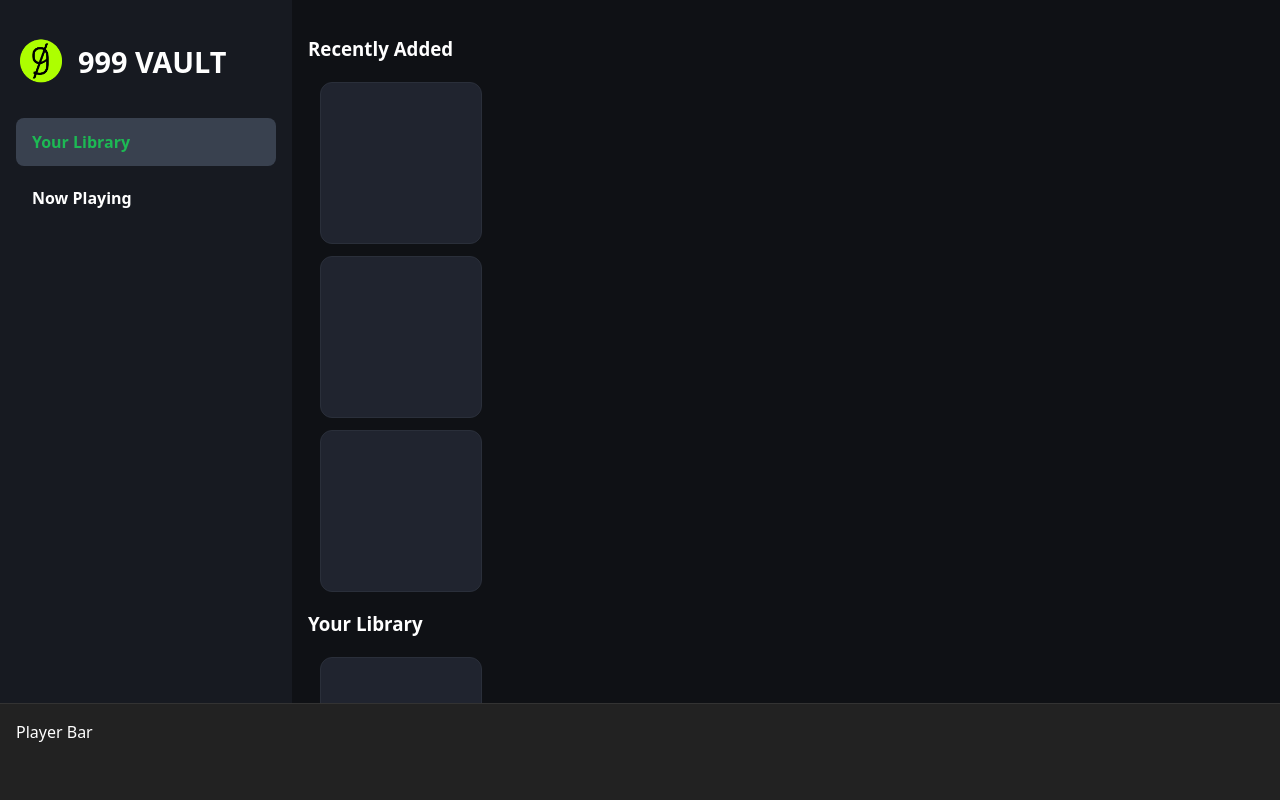
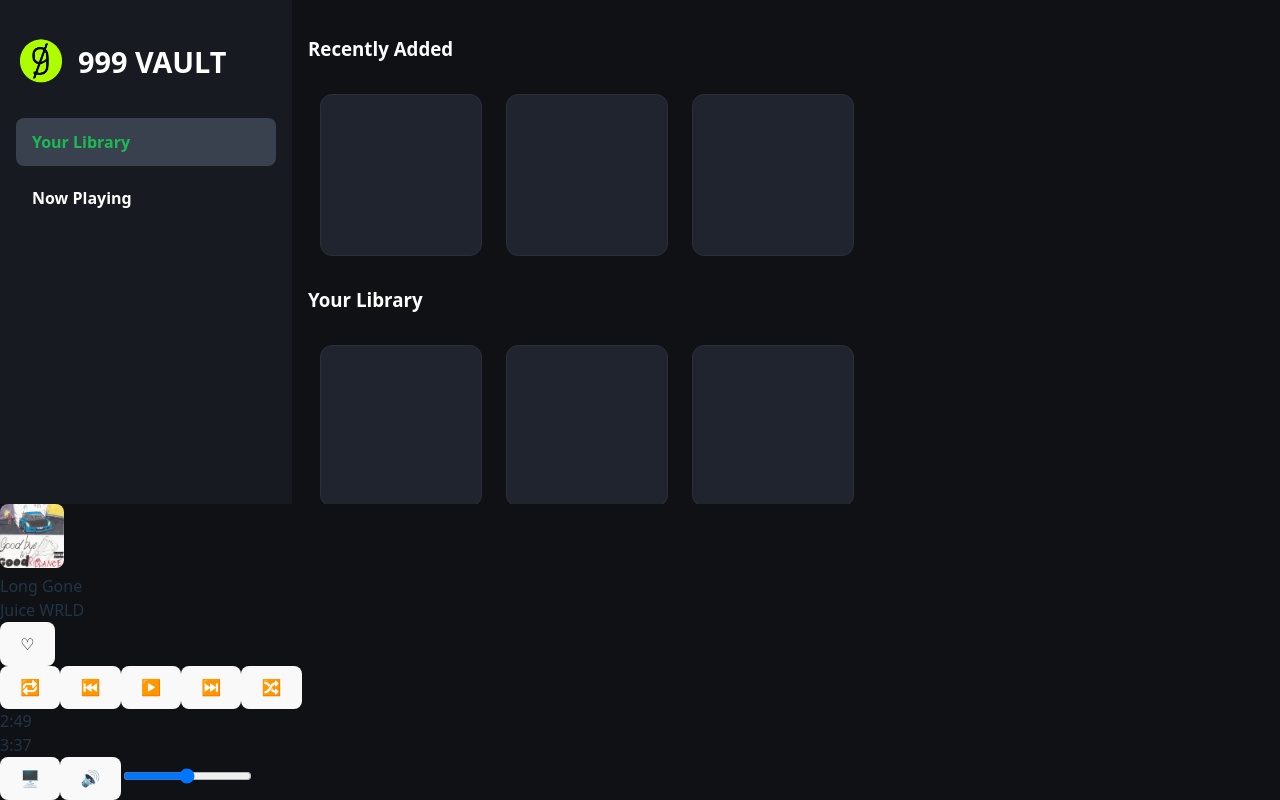
Before and after one commit to sheronjay/my-music, a React (Vite) app: page / in a window 1280 px wide. Built offline with nearby package versions, Linux system fonts and the light colour scheme.

Commit message:
added the cards in the library to a flex box. completed the PlayerBar.jsx file.

```diff
--- a/src/components/PlayerBar.jsx
+++ b/src/components/PlayerBar.jsx
@@ -1,18 +1,44 @@
+import albumcover from "../assets/left-control-album-cover.jpeg";
+
 export default function PlayerBar() {
   return (
-    <footer style={{
-      position: 'fixed',
-      left: 0,
-      right: 0,
-      bottom: 0,
-      background: '#222',
-      color: 'white',
-      height: '64px',
-      padding: '1rem',
-      borderTop: '1px solid #333',
-      zIndex: 1000
-    }}>
-      Player Bar
+    <footer className="player-bar">
+
+
+      <div className="left">
+        <img src={albumcover} alt="Album Cover" className="cover" style={{ borderRadius: "8px", width: "64px", height: "64px" }} />
+        <div className="track-info">
+          <div className="title">Long Gone</div>
+          <div className="artist">Juice WRLD</div>
+        </div>
+        <button className="like">♡</button>
+      </div>
+
+
+      <div className="center">
+        <div className="controls">
+          <button>🔁</button>
+          <button>⏮️</button>
+          <button className="play">▶️</button>
+          <button>⏭️</button>
+          <button>🔀</button>
+        </div>
+
+        <div className="progress-bar">
+          <span>2:49</span>
+          <div className="bar-bg">
+            <div className="bar-fill"></div>
+          </div>
+          <span>3:37</span>
+        </div>
+      </div>
+
+
+      <div className="right">
+        <button>🖥️</button>
+        <button>🔊</button>
+        <input type="range" className="volume" />
+      </div>
     </footer>
-  );
+  )
 }
--- a/src/pages/Library/Library.css
+++ b/src/pages/Library/Library.css
@@ -1,4 +1,4 @@
-.cards {
+.card {
   width: 160px;
   height: 160px;         /* like an album cover */
   background: #20242f;
@@ -6,3 +6,9 @@
   border-radius: 12px;
   margin: 12px;
 }
+
+.cards {
+  display: flex;
+  flex-wrap: wrap;
+  justify-content: left;
+}
--- a/src/pages/Library/Library.jsx
+++ b/src/pages/Library/Library.jsx
@@ -4,15 +4,19 @@
     return(
         <><div className="Recent">
             <h3>Recently Added</h3>
-            <div className="cards"></div>
-            <div className="cards"></div>
-            <div className="cards"></div>
+            <div className="cards">
+                <div className="card"></div>
+                <div className="card"></div>
+                <div className="card"></div>
+            </div>
         </div>
         <div className="Library">
             <h3>Your Library</h3>
-            <div className="cards"></div>
-            <div className="cards"></div>
-            <div className="cards"></div>
+            <div className="cards">
+                <div className="card"></div>
+                <div className="card"></div>
+                <div className="card"></div>
+            </div>
         </div></>
     );
 }
```
Also changed, not shown: src/assets/left-control-album-cover.jpeg (added).
